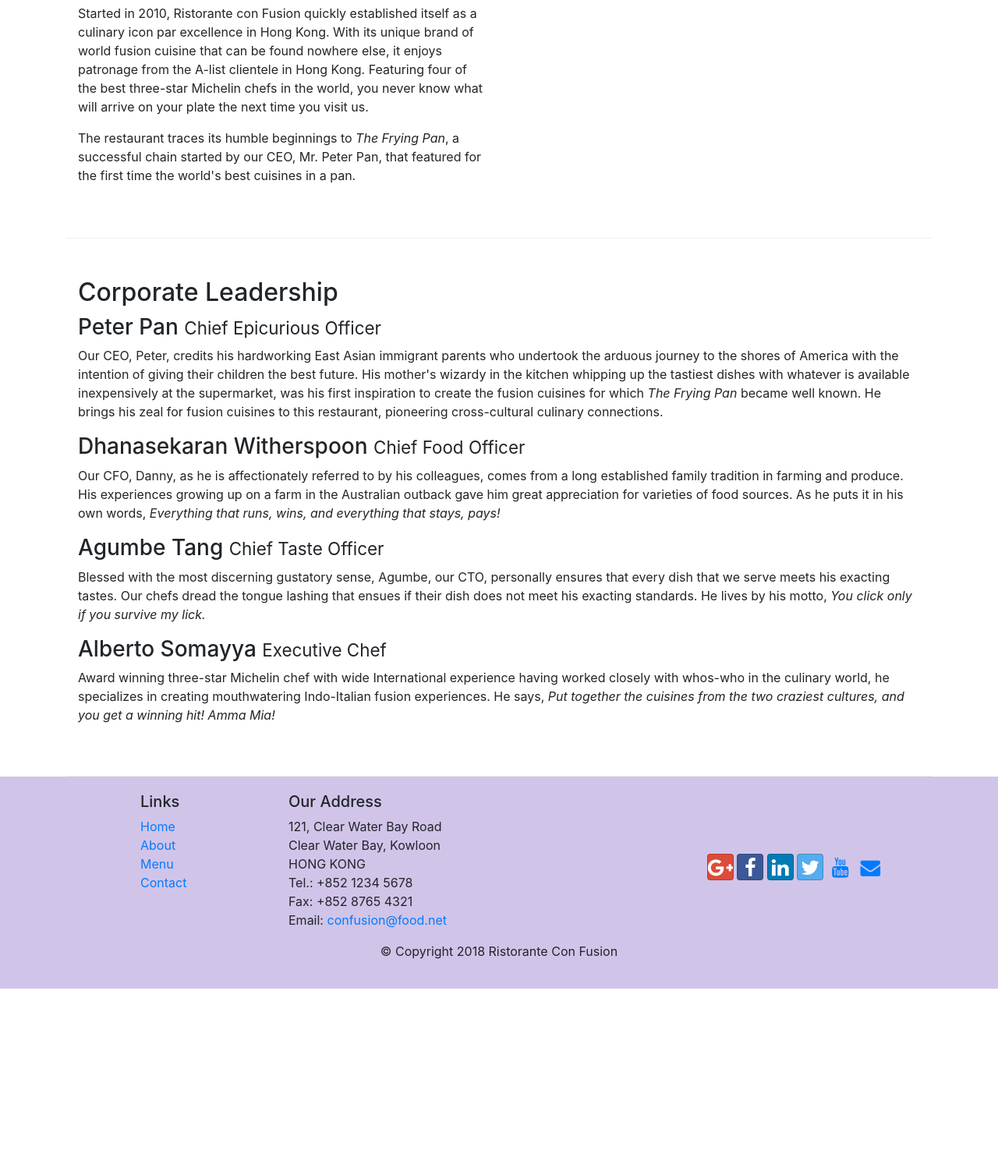
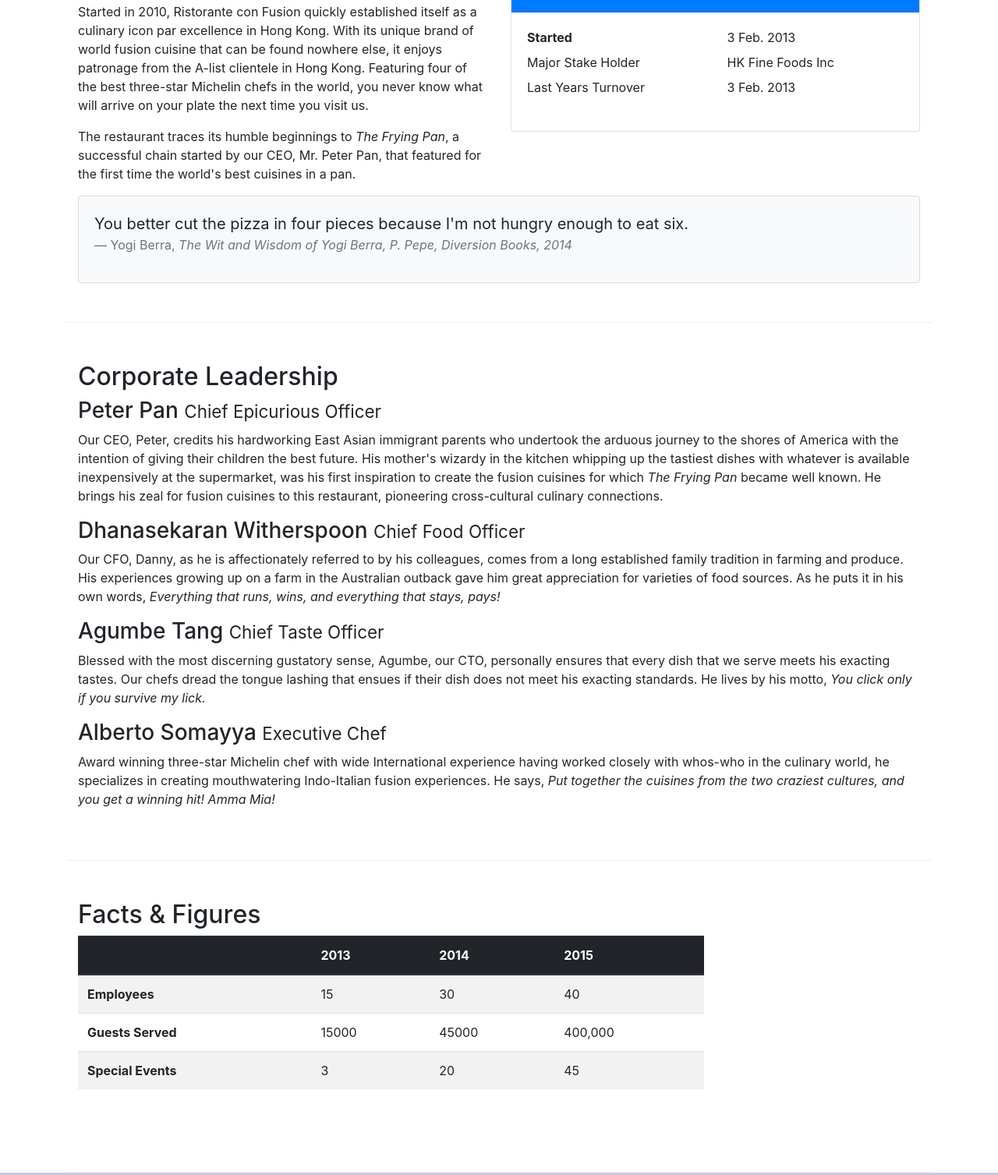
Before and after one commit to uaeauh21/frontendbootstrap4, a website: page aboutus.html in a window 1280 px wide. Shown: the part 563-2070 px from the top of the page at 78% size. Before the commit the page ends 1831 px from the top, so only its background shows below. Drawn offline with nearby package versions, Linux system fonts and the light colour scheme.

```diff
--- a/aboutus.html
+++ b/aboutus.html
@@ -18,7 +18,7 @@
                 <span class="navbar-toggler-icon"></span>
             </button>
 
-            <a class="navbar-brand mr-auto" href="#">Ristorante Con Fusion</a>
+            <a class="navbar-brand mr-auto" href="#"><img src="img/logo.png" height="30" width="41"></a>
             <div class="collapse navbar-collapse" id="Navbar">
                 <ul class="navbar-nav mr-auto">
                     <li class="nav-item "><a class="nav-link" href="./index.html"><span class="fa fa-home fa-lg"></span> Home</a></li>
@@ -56,13 +56,39 @@
             </div>
         </div>
 
-        <div class="row row-content align-items-center">
+        <div class="row row-content">
             <div class="col-12 col-sm-6">
                 <h2>Our History</h2>
                 <p>Started in 2010, Ristorante con Fusion quickly established itself as a culinary icon par excellence in Hong Kong. With its unique brand of world fusion cuisine that can be found nowhere else, it enjoys patronage from the A-list clientele in Hong Kong.  Featuring four of the best three-star Michelin chefs in the world, you never know what will arrive on your plate the next time you visit us.</p>
                 <p>The restaurant traces its humble beginnings to <em>The Frying Pan</em>, a successful chain started by our CEO, Mr. Peter Pan, that featured for the first time the world's best cuisines in a pan.</p>
             </div>
-            <div>
+
+            <div class="col-sm">
+                <div class="card">
+                    <h3 class="card-header bg-primary text-white">Facts at a Glance</h3>
+                    <div class="card-body">
+                        <dl class="row">
+                            <dt class="col-6">Started</dt>
+                            <dd class="col-6">3 Feb. 2013</dd>
+                            <dd class="col-6">Major Stake Holder</dd>
+                            <dd class="col-6">HK Fine Foods Inc</dd>
+                            <dd class="col-6">Last Years Turnover</dd>
+                            <dd class="col-6">3 Feb. 2013</dd>
+                        </dl>
+                    </div>
+                </div>
+            </div>
+            <div class="col-12">
+                <div class="card card-body bg-light">
+                    <blockquote class="blockquote">
+                         <p class="mb-0">You better cut the pizza in four pieces because
+                            I'm not hungry enough to eat six.</p>
+                        <footer class="blockquote-footer">Yogi Berra,
+                            <cite title="Source Title">The Wit and Wisdom of Yogi Berra,
+                            P. Pepe, Diversion Books, 2014</cite>
+                        </footer>
+                    </blockquote>
+                </div>
             </div>
         </div>
 
@@ -78,6 +104,48 @@
                 <h3>Alberto Somayya <small>Executive Chef</small></h3>
                 <p class="d-none d-sm-block">Award winning three-star Michelin chef with wide International experience having worked closely with whos-who in the culinary world, he specializes in creating mouthwatering Indo-Italian fusion experiences. He says, <em>Put together the cuisines from the two craziest cultures, and you get a winning hit! Amma Mia!</em></p>
             </div>
+       </div>
+
+       <div class="row row-content">
+           <div class="col-12 col-sm-9">
+               <h2>Facts &amp; Figures</h2>
+               <div class="table-responsive">
+                   <table class="table table-striped">
+                       <thead class="thead-dark">
+                           <tr>
+                            <th>&nbsp;</th>
+                            <th>2013</th>
+                            <th>2014</th>
+                            <th>2015</th>
+                           </tr>
+                       </thead>
+                       <tbody>
+                        <tr>
+                            <th>Employees</th>
+                            <td>15</td>
+                            <td>30</td>
+                            <td>40</td>
+
+                        </tr>
+                        <tr>
+                            <th>Guests Served</th>
+                            <td>15000</td>
+                            <td>45000</td>
+                            <td>400,000</td>
+                        </tr>
+                        <tr>
+                            <th>Special Events</th>
+                            <td>3</td>
+                            <td>20</td>
+                            <td>45</td>
+                        </tr>
+                       </tbody>
+                   </table>
+               </div>
+           </div>
+           <div class="col-12 col-sm-3">
+
+           </div>
        </div>
 
     </div>
```
Also changed, not shown: contactus.html (+1 -1 lines), index.html (+19 -4 lines), img/alberto.png (added), img/buffet.png (added), img/logo.png (added), img/uthappizza.png (added), 1 other file.
